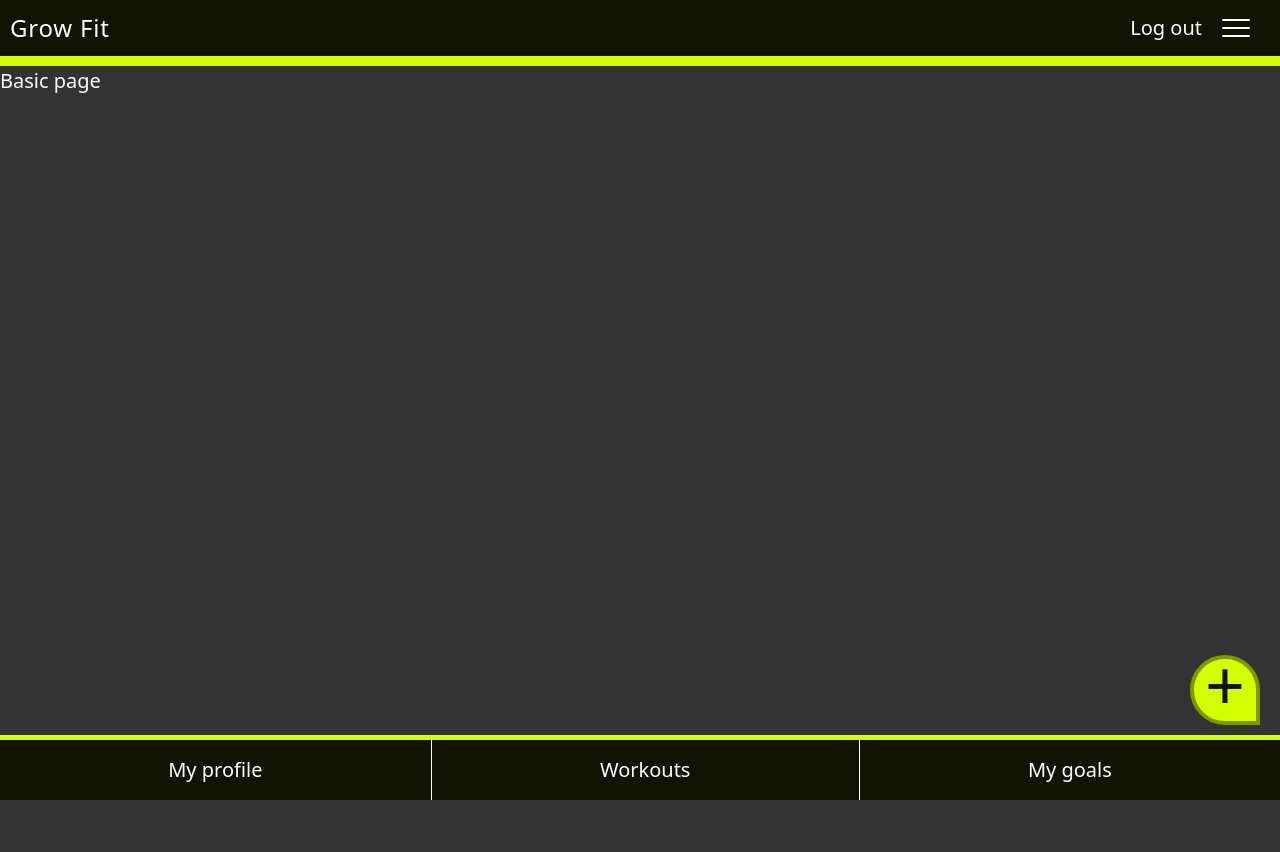
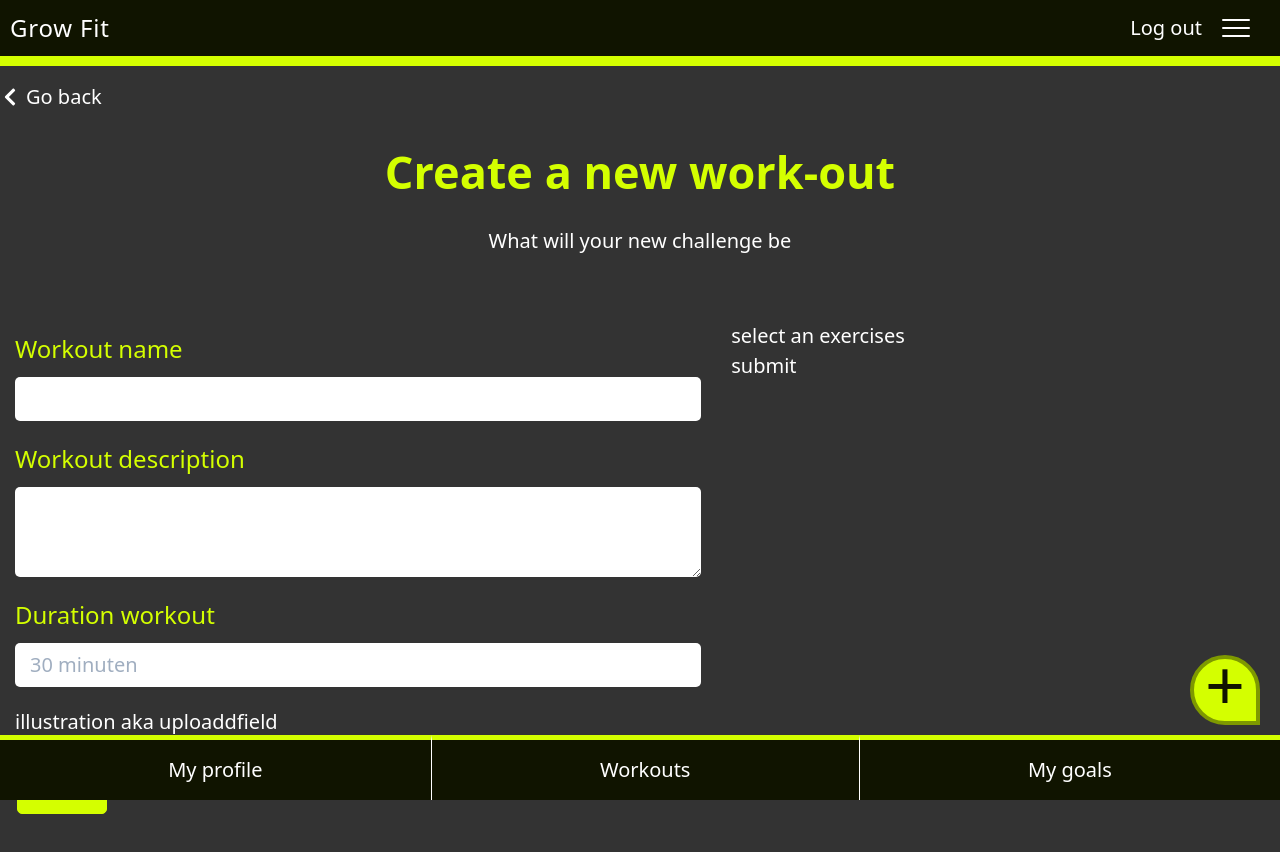
Before and after one commit to Joosthe/grow-fit-app, a React (Vite) app: page /create-workout in a window 1280 px wide. Shown: the top 852 px of the page. Before the commit the page ends 800 px from the top, so only its background shows below. Built offline with nearby package versions, Linux system fonts and the light colour scheme; no server answers; sample sign-in values are in the browser's storage.

Commit message:
add create workshop part 1

```diff
--- a/src/App.jsx
+++ b/src/App.jsx
@@ -14,6 +14,7 @@ import MyGoals from './Components/Pages/Userpages/MyGoals';
 import AddContent from './Components/Pages/WorkoutPages/AddContent';
 import NewEntry from './Components/Pages/WorkoutPages/NewEntry';
 import ChooseWorkout from './Components/Pages/WorkoutPages/ChooseWorkout';
+import CreateWorkout from './Components/Pages/WorkoutPages/CreateWorkout';
 
 function App() {
   const {currentUser} = useAuth();
@@ -22,6 +23,7 @@ function App() {
     <MainNav/>
     <div id="main-content" className={currentUser ? "loged-in" : ""}>
       <Switch>
+      <PrivateRoute path="/create-workout" extact component={CreateWorkout}/>
         <PrivateRoute path="/new-entry" extact component={NewEntry}/>
         <PrivateRoute path="/choose-workout" exact component={ChooseWorkout}/>
         <PrivateRoute path="/add-content" extact component={AddContent}/>
--- a/src/Components/PageSections/IntroSection.jsx
+++ b/src/Components/PageSections/IntroSection.jsx
@@ -3,7 +3,7 @@ import GoBackButton from '../PageComponents/Buttons/GoBackButton'
 import PageTitle from './PageTitle'
 import './styles/intro.scss'
 
-export default function Intro(props) {
+export default function IntroSection(props) {
   return (
     <div className="intro">
       <GoBackButton/>
--- /dev/null
+++ b/src/Components/Pages/WorkoutPages/CreateWorkout.jsx
@@ -0,0 +1,58 @@
+import React, {useRef} from 'react'
+import IntroSection from '../../PageSections/IntroSection'
+import Container from '../../Wrappers/Container'
+import StaticContent from'../../../staticContent/content-En.js'
+import Form from '../../PageComponents/FormElements/Form'
+
+import './styles/CreateWorkout.scss'
+
+export default function CreateWorkout() {
+  const sc =  StaticContent.WorkoutPages.CreateWorkout;
+  const nameWorkout = useRef('');
+  const descrWorkout = useRef('');
+  const durationWorkout= useRef('');
+  async function submitWorkout(e){
+    e.preventDefault();
+    console.log('form submited');
+  }
+
+
+  return (
+    <Container>
+      {/*
+        this composent will be something like a todo app
+      but then set a all exercises as a workout
+      */}
+        <IntroSection line={sc.introLine} title={sc.title}/>
+        <div className="form-5050 form--create-workout">
+          <div className="form-left " >
+          <Form onSubmit={submitWorkout}>
+          <div className="form-group" id="nameWorkout">
+            <label>Workout name</label>
+            <input type="text" ref={nameWorkout} required/>
+          </div>
+          <div className="form-group" id="descrWorkout">
+            <label>Workout description</label>
+            <textarea type="text" ref={descrWorkout} required/>
+          </div>
+          <div className="form-group" id="durationWorkout">
+            <label>Duration workout</label>
+            <input type="text" ref={durationWorkout} placeholder="30 minuten" required/>
+          </div>
+          <p></p>
+          <p>illustration aka uploaddfield </p>
+          <p>select sport</p>
+          <input type="submit"  name="createWorkoutForm" id="createWorkoutForm" className="btn btn-prim" />
+          </Form>
+          </div>
+          <div className="form-right">
+          <Form onSubmit={submitWorkout} className="form--create-workout-add-exercise">
+            <p>select an exercises</p>
+            <p>submit</p>
+          </Form>
+          </div>
+        </div>
+
+    </Container>
+  )
+}
--- /dev/null
+++ b/src/Components/Pages/WorkoutPages/styles/CreateWorkout.scss
@@ -0,0 +1,7 @@
+.form--create-workout{
+  display: flex;
+  margin-bottom: 1rem;
+  &>*{
+    flex: 1 0 auto;
+  }
+}
--- a/src/Data/workouts.js
+++ b/src/Data/workouts.js
@@ -5,8 +5,7 @@ export const Workouts = [
     description:'easyest workout ever',
     illustration:'',
     exercises: [4],
-    value :'',
-    length : '',
+    duration: '',
     sport : 'meditation',
   },
   {
@@ -15,8 +14,7 @@ export const Workouts = [
     description:'First warm up and then a simple start',
     illustration:'',
     exercises: [2,3],
-    value :'',
-    length : '',
+    duration: '',
     sport : 'rowing',
   },
   {
@@ -25,8 +23,7 @@ export const Workouts = [
     description:'First warm up and then follow the instructions:',
     illustration:'',
     exercises: [2,1,4,1],
-    value :'',
-    length : '',
+    duration: '',
     sport : 'rowing',
   },
   {
@@ -35,8 +32,7 @@ export const Workouts = [
     description:'First warm up and then follow the instructions:',
     illustration:'',
     exercises: [2,4,5],
-    value :'',
-    length : '',
+    duration: '',
     sport : 'rowing',
   },
   {
@@ -45,8 +41,7 @@ export const Workouts = [
     description:'First warm up and then follow the instructions:',
     illustration:'',
     exercises: [2,4,5,4,5],
-    value :'',
-    length : '',
+    duration: '',
     sport : 'rowing',
   },
   {
@@ -55,8 +50,7 @@ export const Workouts = [
     description:'First warm up and then follow the instructions:',
     illustration:'',
     exercises: [2,1,1,4,1,1],
-    value :'',
-    length : '',
+    duration: '',
     sport : 'rowing',
   },
   {
@@ -65,8 +59,7 @@ export const Workouts = [
     description:'For today you are just going to stretch and relax',
     illustration:'',
     exercises: [4,2,4],
-    value :'',
-    length : '',
+    duration: '',
     sport : 'rowing',
   },
   {
@@ -75,8 +68,7 @@ export const Workouts = [
     description:'You can do it',
     illustration:'',
     exercises: [4,6],
-    value :'',
-    length : '',
+    duration: '',
     sport : 'rowing',
   },
 ];
--- a/src/staticContent/content-En.js
+++ b/src/staticContent/content-En.js
@@ -1,3 +1,5 @@
+import CreateWorkout from "../Components/Pages/WorkoutPages/CreateWorkout";
+
 export default {
   UserPages:{
     LoginPage:{
@@ -40,7 +42,11 @@ export default {
     },
     ChooseWorkout:{
       title:'Choose your work-out',
-      introLine: "test",
+      introLine: "",
+    },
+    CreateWorkout:{
+      title:'Create a new work-out',
+      introLine: 'What will your new challenge be'
     }
   }
 }
```
